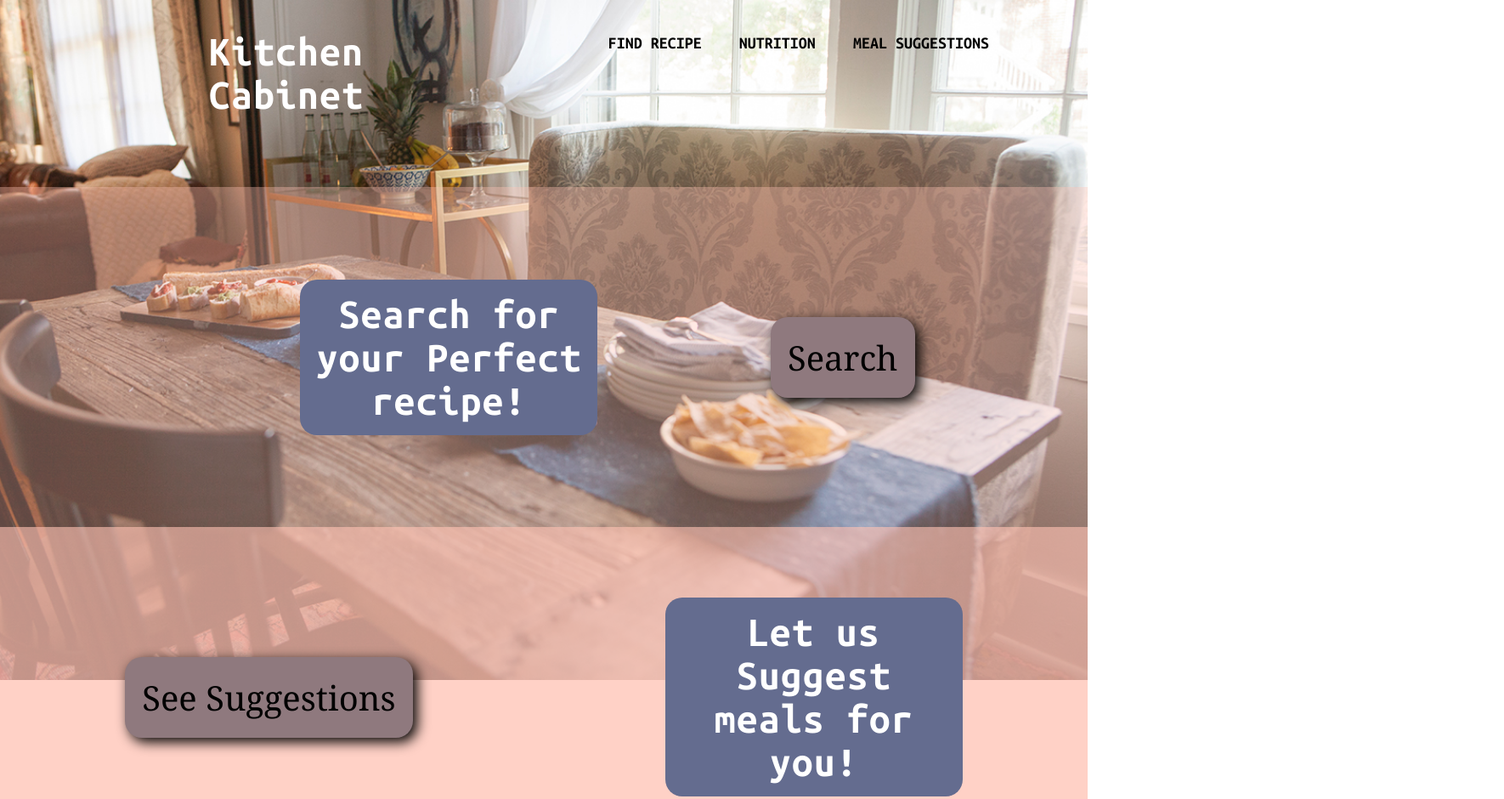
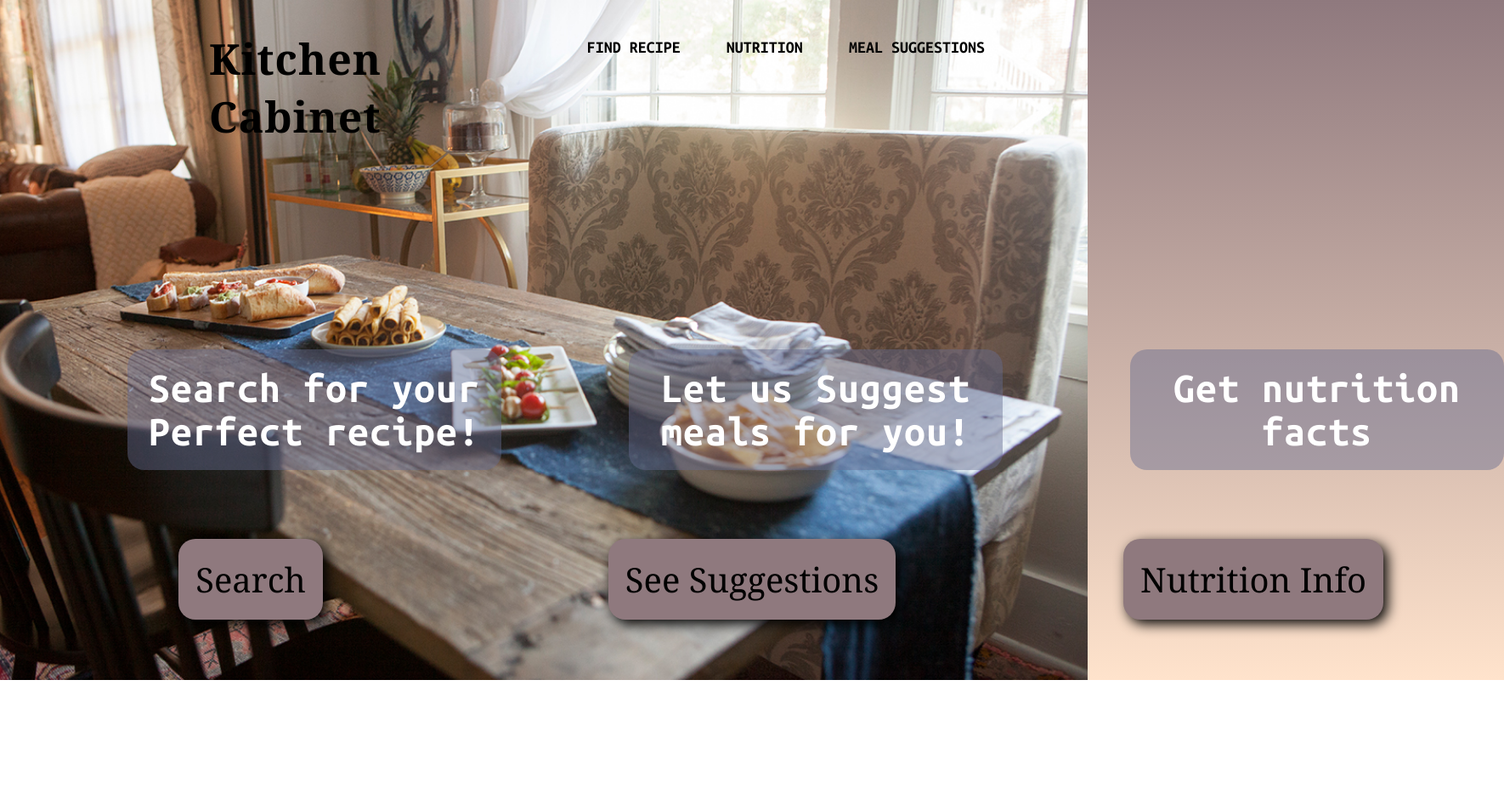
Before and after one commit to Emilymora1207/Recipe-Hub, a plain HTML site: page LandingIndex.html in a window 1280 px wide. Shown: the top 940 px of the page at 85% size, 1770 px wide, since content can reach past the window. After the commit the page ends 800 px from the top, so only its background shows below. Drawn offline with Linux system fonts and the light colour scheme.

Commit message:
added more styling

```diff
--- a/LandingIndex.html
+++ b/LandingIndex.html
@@ -19,7 +19,7 @@
 
   <div class="hero">
     <nav class="navbar">
-      <h1 class="Title" href="./LandingIndex.html"> Kitchen Cabinet</h1>
+      <h1 class="Title" href="./LandingIndex.html"><a class="Title" href="./LandingIndex.html"> Kitchen Cabinet</a></h1>
       <ul>
         <li><a href="./Recipe-search/Recipe.html"> Find Recipe </a></li>
         <li><a href="./nutrition/nutrition.html"> Nutrition </a></li>
@@ -29,18 +29,29 @@
       </ul>
 
     </nav>
+    <div class="sections">
       <section class="recipe-section">
-      <h1>Search for your Perfect recipe!</h1>
         <button>
           <a href="./Recipe-search/Recipe.html">Search</a>
         </button>
+        <h1>Search for your Perfect recipe!</h1>
+
       </section>
       <section class="suggestions-section">
         <button>
           <a href="./mealSuggestions/suggestions.html">See Suggestions</a>
         </button>
         <h1>Let us Suggest meals for you!</h1>
+
       </section>
+      <section class="suggestions-section">
+        <button>
+          <a href="./nutrition/nutrition.html">Nutrition Info</a>
+        </button>
+        <h1>Get nutrition facts</h1>
+
+      </section>
+    </div>
     <!-- <section>
       <div class="about-us">
         <h2>Choose your meal </h2>
--- a/Landingstyle.css
+++ b/Landingstyle.css
@@ -16,6 +16,12 @@
 
 a {
     text-decoration: none;
+}
+
+body {
+    padding:0;
+    margin:0;
+    background-image: linear-gradient(#8F797E, #FFE3CC);
 }
 
 .hero{
@@ -39,7 +45,7 @@ cursor:pointer;
     display: flex;
     /* align-items: center; */
     justify-content: space-between;
-    height:150px;
+    height:300px;
     }
 
 
@@ -49,6 +55,9 @@ cursor:pointer;
     margin: 0 20px;
     font-size: 20px;
     margin-top: 5px;
+    border-radius: 10px;
+    padding: 5px;
+
 
 }
 
@@ -57,14 +66,17 @@ cursor:pointer;
   display: flex;
    text-transform: uppercase;
    font-family: 'Ubuntu Mono', monospace;
+   text-align: center;
+
 /* webkit-transition:  ease-in-out; */
 }
 
 
 .navbar ul li:hover{
-background-color: salmon;
+background-color: var(--light-pink);
 width: 120px;
 transition: linear, 1.5s;
+
 
 }
 
@@ -97,7 +109,7 @@ margin-right: 60px;
 }
 
 .search-btn:hover{
-background-color: salmon;
+background-color: var(--light-pink);
 }
 
 .search{
@@ -122,21 +134,15 @@ background-color: salmon;
 
 }
 
-.recipe-section{
-    background-color: #ffc3b55e;
-}
 
-.suggestions-section {
-    background-color: #ffc3b5c2;
-}
 
-.recipe-section, .suggestions-section {
+.recipe-section, .suggestions-section{
     display: flex;
-    flex-direction: row;
-    justify-content: space-evenly;
-
+    flex-direction: column-reverse;
+    justify-content: space-around;
     height: 400px;
     align-items: center;
+    width: fit-content;
 }
 
 .recipe-section button, .suggestions-section button {
@@ -152,19 +158,22 @@ background-color: salmon;
 }
 
 .recipe-section h1, .suggestions-section h1 {
-    background-color: var(--purple);
+    background-color: #646c8f73;
     border-radius: 20px;
-    padding: 15px;
+    /* padding: 15px; */
     text-align: center;
+    width: 400px;
+    padding: 20px;
 }
 
 a{
     color: black;
 }
 
-a:visited {
-    color: var(--purple);
+.sections {
+    display: flex;
 }
+
 
 @media screen and (max-width: 992px){
 
--- a/mealSuggestions/suggestions.css
+++ b/mealSuggestions/suggestions.css
@@ -6,8 +6,10 @@
     --tan: #DCC3A1;
   }
 
-  body {
-    background-color: var(--light-tan);
+  body{
+    padding: 0;
+    margin: 0;
+    background-image: linear-gradient(#8F797E, #FFE3CC);
   }
 
 * {
@@ -15,14 +17,16 @@
     /* color: var(--purple); */
     border: none;
     margin: 15px 0;
+    padding:0;
+    margin:0;
 }
 
-body {
+/* body {
     margin:0px;
     padding: 0px;
 
 
-}
+} */
 
 .suggestionsPart {
 
@@ -30,8 +34,9 @@ body {
     border-radius: 20px;
     display: flex;
     justify-content: center;
-    background-color: #646C8F;
+    background-color: var(--grey);
     margin: 0 10% 10% 10%;
+    padding: 15px;
 }
 
 
--- a/nutrition/facts.js
+++ b/nutrition/facts.js
@@ -29,6 +29,7 @@ var formSubmitHandler = function (event) {
 
     foodContainerEl.textContent = "";
     nameInputEl.value = "";
+    highresEl.remove()
   } else {
     alert("Please enter a food or ingredient");
   }
@@ -41,6 +42,8 @@ var buttonClickHandler = function (event) {
     getFeatured(language);
 
     foodContainerEl.textContent = "";
+
+
   }
 };
 
@@ -101,7 +104,7 @@ var displayFood = function (data, searchTerm) {
 
 
 
-  foodSearchTerm.textContent = searchTerm;
+  foodSearchTerm.textContent = ("Nutritional Facts for " + searchTerm);
   console.log('food lenght: ' , food.length);
   for (var i = 0; i < food.length; i++) {
     var foodName =  food[i].food_name;
@@ -195,6 +198,7 @@ var displayFood = function (data, searchTerm) {
     var highresEl = document.createElement('img');
     highresEl.setAttribute("src",food[i].photo.highres);
     document.getElementById("photo").appendChild(highresEl);
+    // highresEl.setAttribute('id', 'photo-search');
 
 
 
--- a/nutrition/main.css
+++ b/nutrition/main.css
@@ -6,8 +6,16 @@
   --tan: #DCC3A1;
 }
 
+* {
+  text-align: center;
+    margin:0px;
+    padding: 0px;
+
+
+}
+
 form {
-      background-color: #7aafa7;
+      background-color: var(--light-pink);
       width: 300px;
       height: 44px;
       border-radius: 5px;
@@ -38,3 +46,17 @@ input {
       width: 44px;
       height: 44px;
     }
+
+.nutrient-search {
+      display: flex;
+      justify-content: center;
+      background-color: var(--grey);
+}
+.nutrient-search * {
+  padding: 5px;
+}
+
+.search-results{
+  display: flex;
+  justify-content: space-around;
+}
```
Also changed, not shown: mealSuggestions/suggestions.html (+4 -4 lines), nutrition/nutrition.html (+24 -7 lines). Lines whose indentation alone changed are shown as unchanged.
